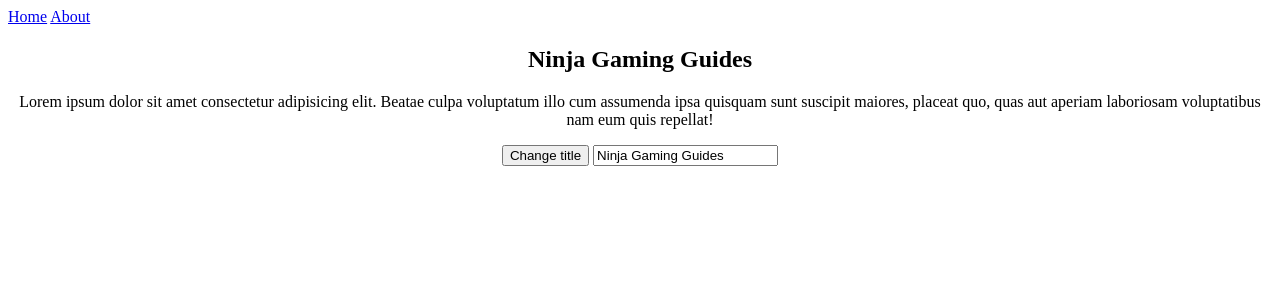
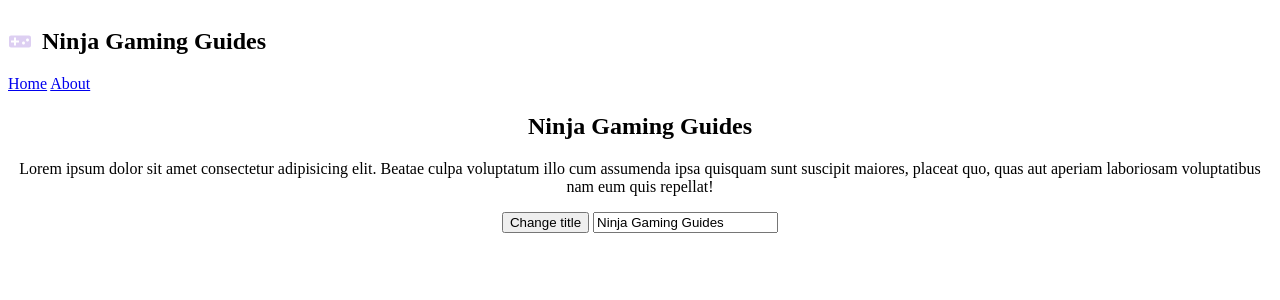
Before and after one commit to YKdenis/ninja-gaming, a SvelteKit app: page / in a window 1280 px wide. Shown: the top 300 px of the page. Built offline with nearby package versions, Linux system fonts and the light colour scheme.

Commit message:
lesson 5 reusable components

```diff
--- /dev/null
+++ b/src/lib/title.svelte
@@ -0,0 +1,21 @@
+<script>
+	export let title = 'Ninja Gaming';
+</script>
+
+<div class="title">
+	<img src="/controller.svg" alt="site logo" />
+	<h1>{title}</h1>
+</div>
+
+<style>
+	.title {
+		display: flex;
+	}
+	.title img {
+		display: inline-block;
+		filter: invert(88%) sepia(18%) saturate(886%) hue-rotate(199deg) brightness(100%) contrast(90%);
+	}
+	.title h1 {
+		margin-left: 10px;
+	}
+</style>
--- a/src/routes/+layout.svelte
+++ b/src/routes/+layout.svelte
@@ -1,4 +1,9 @@
+<script>
+	import Title from '$lib/title.svelte';
+</script>
+
 <nav>
+	<Title title="Ninja Gaming Guides" />
 	<a href="/">Home</a>
 	<a href="/about">About</a>
 </nav>
```
